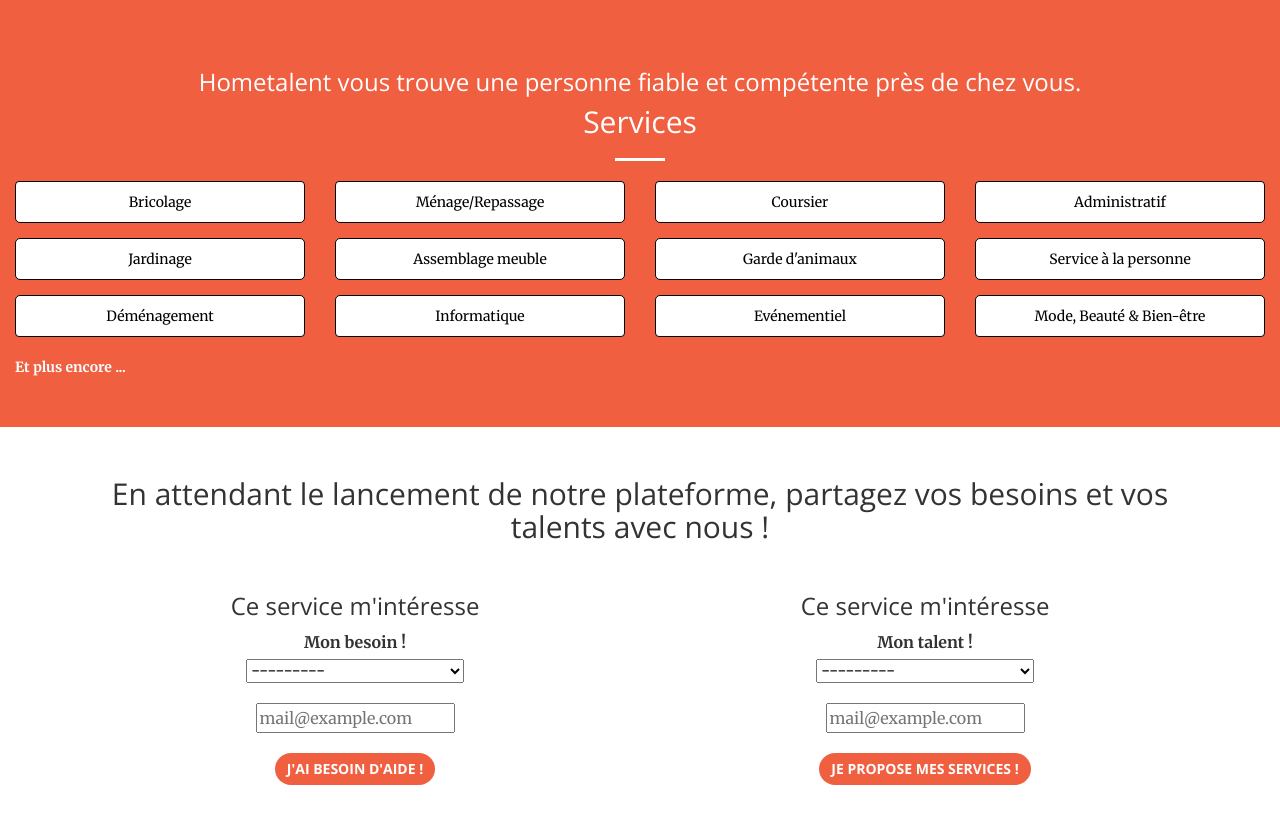
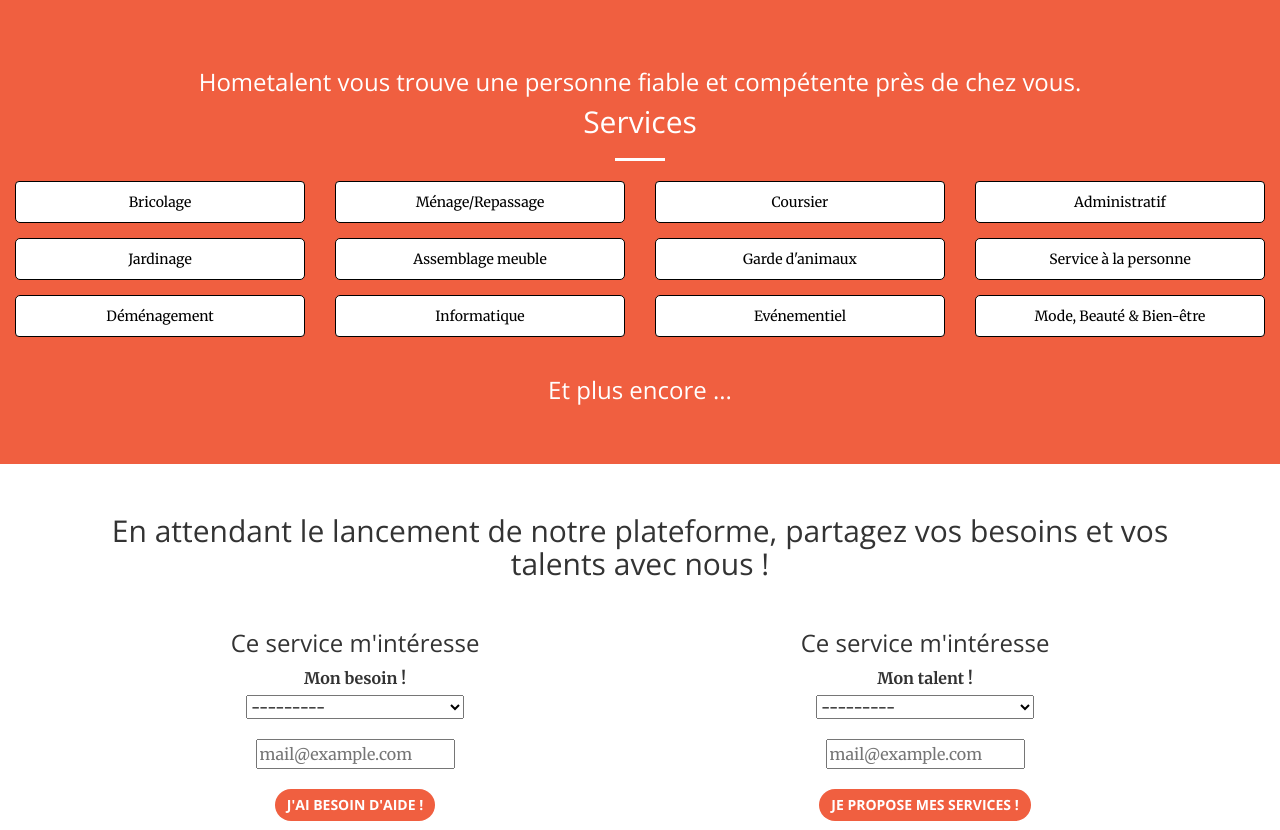
Before and after one commit to HomeTalent/my-first-blog, a Django app: page / in a window 1280 px wide. Shown: the part 801-1631 px from the top of the page. Run offline with Django 3.2, Linux system fonts and the light colour scheme; some libraries are stand-ins or nearby versions.

Commit message:
Fix title centering

```diff
--- a/blog/templates/index.html
+++ b/blog/templates/index.html
@@ -252,7 +252,7 @@
                     </a>
                 </div>-->
             </div>
-            <strong>Et plus encore ...</strong>
+            <h3 class="text-center">Et plus encore ...</h3>
         </div>
     </aside>
 
```
